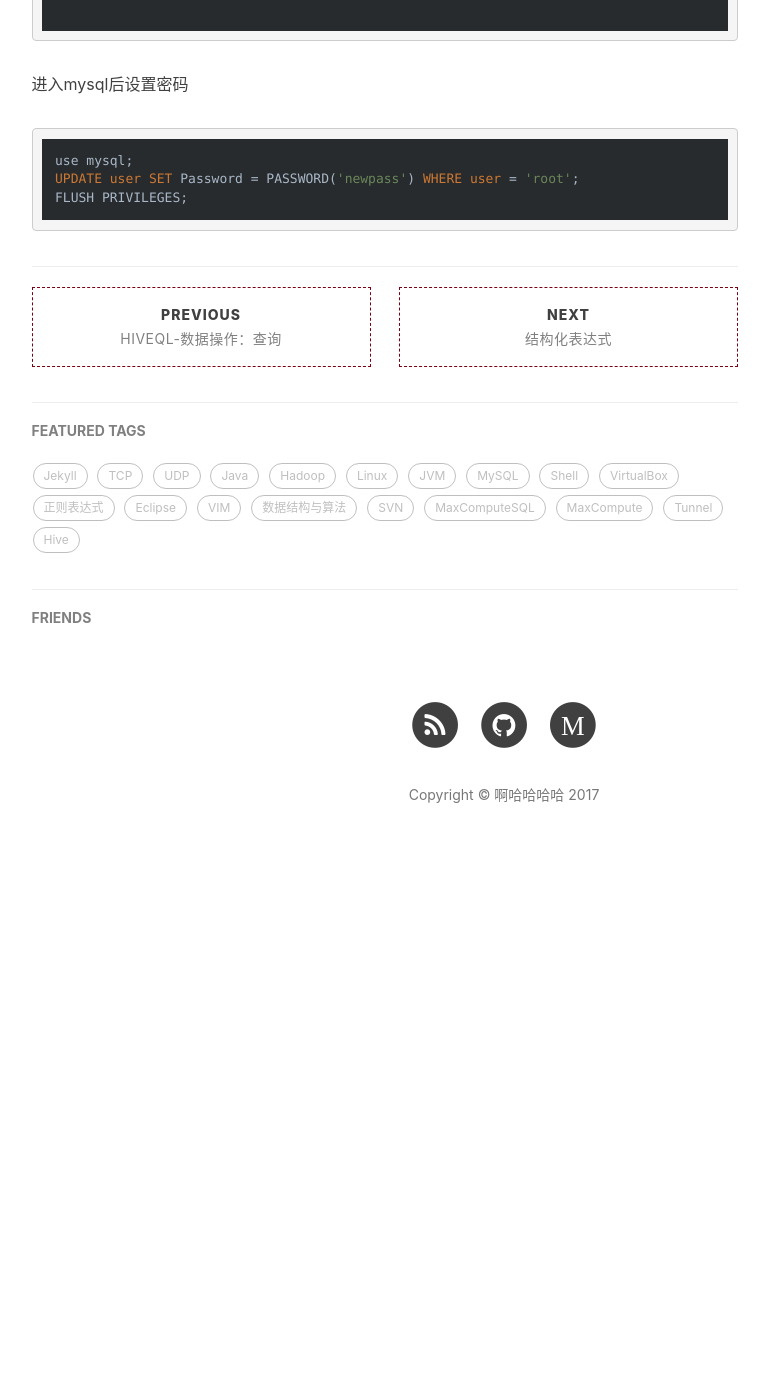
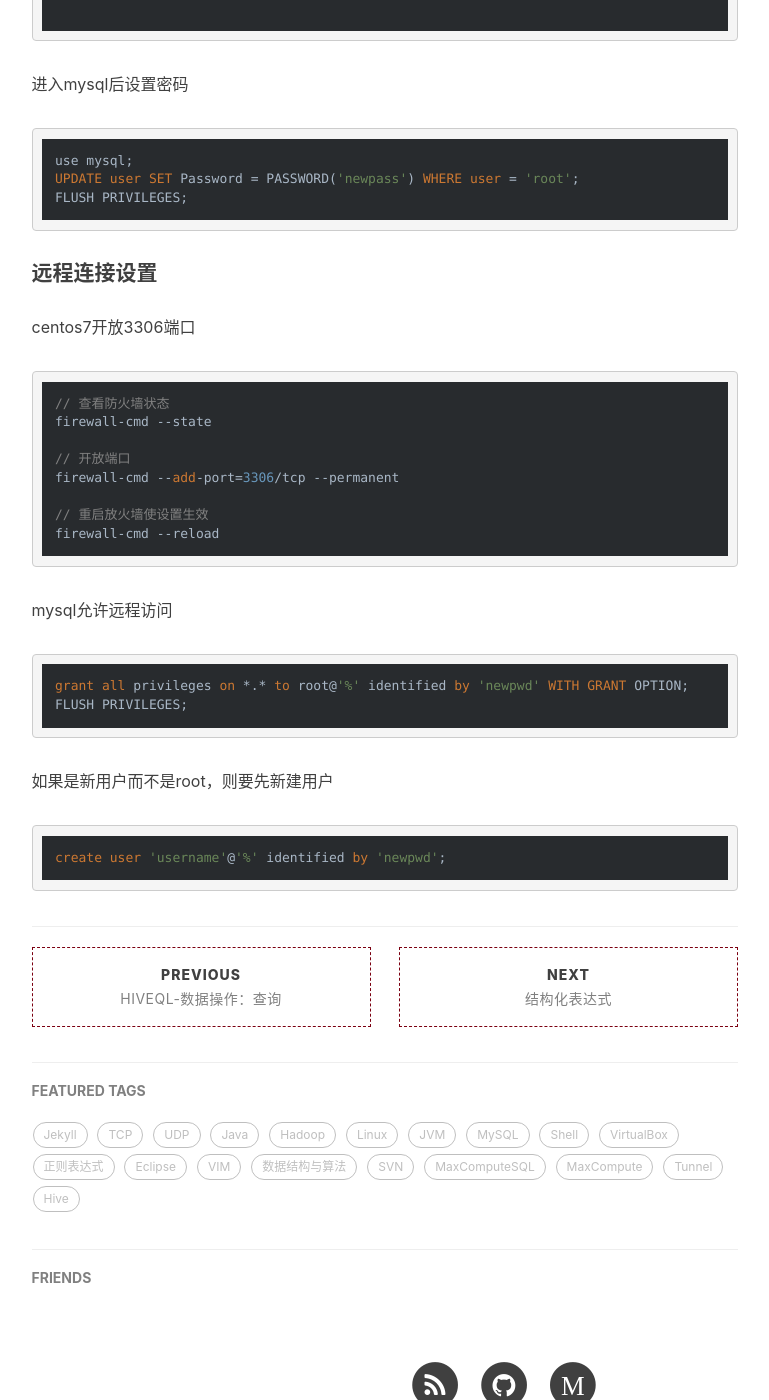
Before and after one commit to mazhiyu123/mazhiyu123.github.io, a Jekyll site: the page built from _posts/2017/6/2017-06-01-CentOS7安装mysql.md, in a window 1280 px wide and 1400 px high, scrolled down 1923 px. Shown: the whole window, without its empty margins (136-905 px from the left). Built offline with Jekyll 4.4.1, drawn with Linux system fonts in a browser that asks for light colours; nearby versions of some CDN libraries; comment, search, counter and statistics services are not loaded; a style sheet for code colours, icons or effects is not loaded; before the commit the page ends 2822 px from its top, so only the background shows below that.

Commit message:
update CentOS7安装mysql.md

````diff
--- a/_posts/2017/6/2017-06-01-CentOS7安装mysql.md
+++ b/_posts/2017/6/2017-06-01-CentOS7安装mysql.md
@@ -82,3 +82,32 @@ use mysql;
 UPDATE user SET Password = PASSWORD('newpass') WHERE user = 'root';
 FLUSH PRIVILEGES;
 ```
+
+
+#### 远程连接设置
+
+centos7开放3306端口
+
+```
+// 查看防火墙状态
+firewall-cmd --state
+
+// 开放端口
+firewall-cmd --add-port=3306/tcp --permanent
+
+// 重启放火墙使设置生效
+firewall-cmd --reload
+```
+
+mysql允许远程访问
+
+```
+grant all privileges on *.* to root@'%' identified by 'newpwd' WITH GRANT OPTION;
+FLUSH PRIVILEGES;
+```
+
+如果是新用户而不是root，则要先新建用户
+
+```
+create user 'username'@'%' identified by 'newpwd';
+```
````
